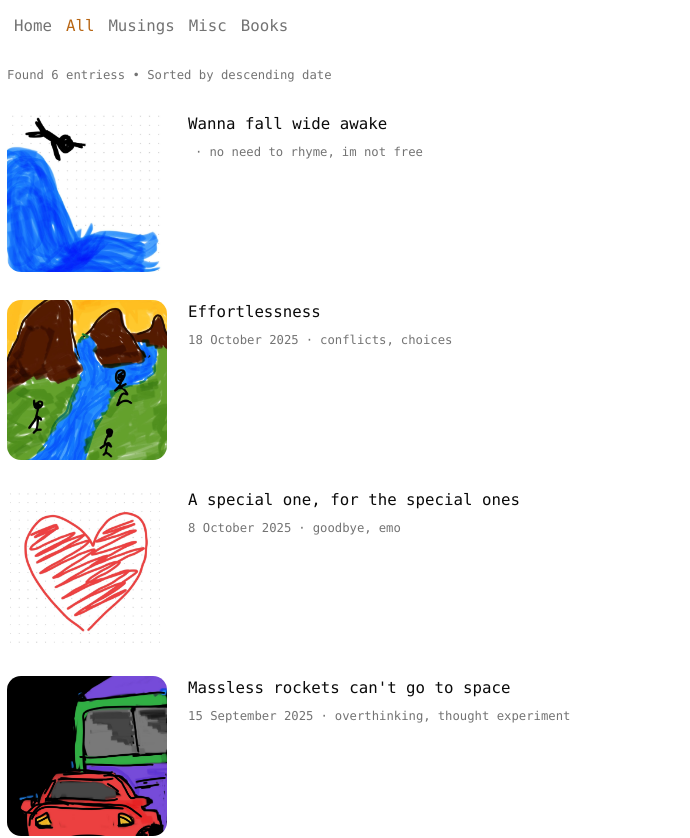
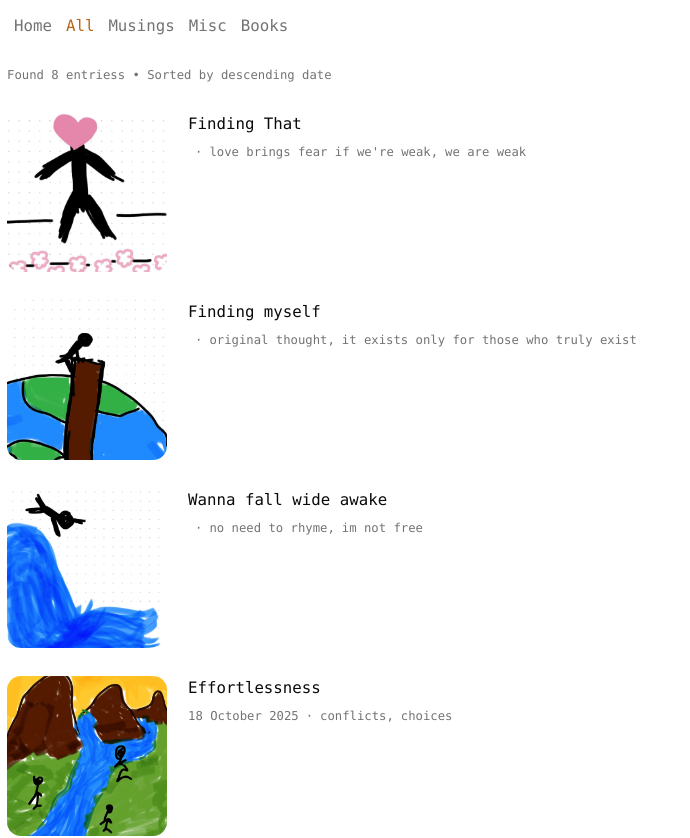
Before and after one commit to divijsingla/jetskii-blogs, a React (Vite) app: page /jetskii-blogs/blog in a window 1280 px wide. Shown: the top 838 px of the page, without its empty margins (0-690 px from the left). Built offline with nearby package versions, Linux system fonts and the light colour scheme.

Commit message:
2 new blogs

```diff
--- a/src/blogPosts.ts
+++ b/src/blogPosts.ts
@@ -6,8 +6,32 @@ import paperchase from './blogs/04_paper-chase.md?raw';
 import basis from './blogs/05_basis.md?raw';
 import asileave from './blogs/04_as-i-leave.md?raw';
 import musings1 from './blogs/06_musings-1.md?raw';
+import musings2 from './blogs/07_musings-2.md?raw';
+import musings3 from './blogs/08_musings-3.md?raw';
 
 export const blogPosts = [
+  {
+    slug: "musings-3",
+    title: "Finding That",
+    excerpt: "",
+    content: musings3,
+    date: "",
+    readTime: "10 min read",
+    tags: ["love brings fear if we're weak", "we are weak"],
+    category: "musings",
+    image: "heart_man.jpeg"
+  },
+  {
+    slug: "musings-2",
+    title: "Finding myself",
+    excerpt: "",
+    content: musings2,
+    date: "",
+    readTime: "10 min read",
+    tags: ["original thought", "it exists only for those who truly exist"],
+    category: "musings",
+    image: "tower.jpeg"
+  },
   {
     slug: "musings-1",
     title: "Wanna fall wide awake",
--- /dev/null
+++ b/src/blogs/07_musings-2.md
@@ -0,0 +1,23 @@
+<blockquote style="color: #000000;">
+Why can’t I love?<br>
+Is it really this complicated, or did I make it so?<br>
+Why’s it so hard to feel something real,<br>
+and so easy to fall for something that isn't<br>
+</blockquote>
+
+<br><br>
+
+
+<blockquote style="color: #000000;">
+I need help, but no one understands my situation<br>
+Perhaps because to understand me completely, they have to be me<br>
+I guess only I can help myself
+</blockquote>
+
+<br><br>
+
+<blockquote style="color: #000000;">
+I'm a slave of my body, the society and perhaps luck<br>
+Most probably, there is nothing original that I did or thought<br><br>
+Think, if there is even one thing in your life that isn't because of body, society or circumstances, You're crazy.
+</blockquote>
--- /dev/null
+++ b/src/blogs/08_musings-3.md
@@ -0,0 +1,30 @@
+<blockquote style="color: #000000;">
+If getting close feels risky,<br>
+and walking away feels safer,<br>
+that’s usually love<br>
+If you’re scared to attach,<br>
+then it’s love.<br>
+Nothing else feels dangerous<br>
+and safe<br>
+at the same time.
+</blockquote>
+
+<br><br>
+
+<blockquote style="color: #000000;">
+Life gets tricky like that sometimes,<br>
+makes you blur the places you once felt whole<br>
+You start hiding from the good parts,<br>
+start calling them mistakes<br>
+Don't fool yourself
+</blockquote>
+
+<br><br>
+
+<blockquote style="color: #000000;">
+Love is a state of being new, fresh, alive, <br>
+untouched by past or future.<br>
+It's rare to feel like that<br>
+But it takes away the safety and makes you vulnerable<br>
+hence people try to run away from that
+</blockquote>
```
Also changed, not shown: src/blogs/09_musings-4.md (added, +7 -0 lines), public/assets/heart_man.jpeg (added), public/assets/tower.jpeg (added).
